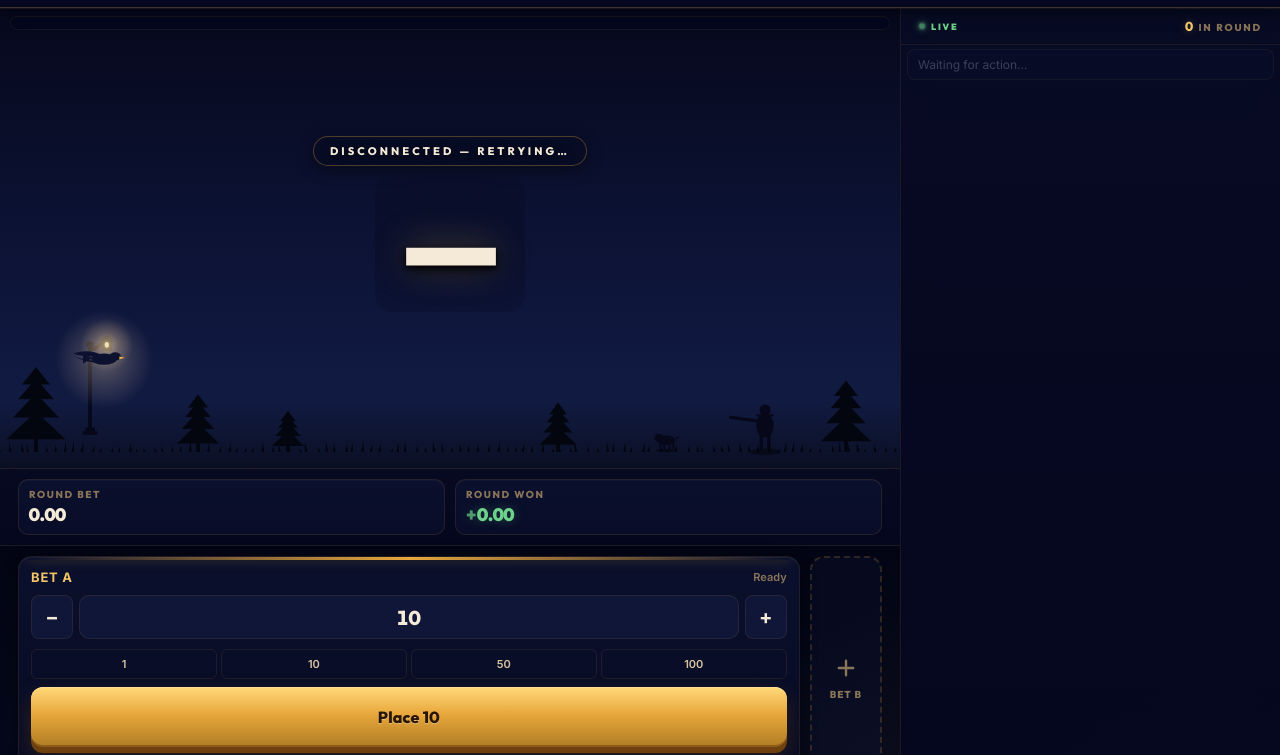
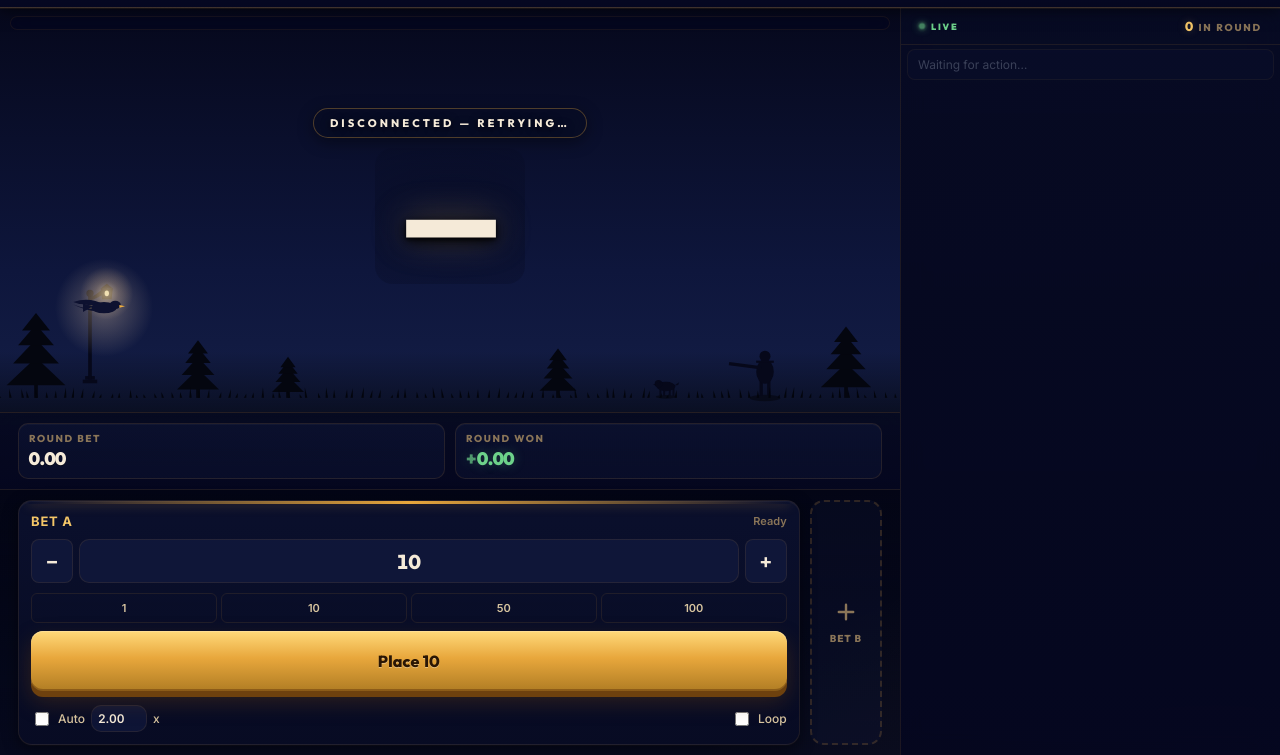
Before and after one commit to giorgimol/eagle-crash, a website with bundled scripts: page public/index.html in a window 1280 px wide. Shown: the part 45-800 px from the top of the page. Built offline with nearby package versions, Linux system fonts and the light colour scheme; no server answers; animation ran at ten frames a second.

Commit message:
fix: desktop layout overflow — remove stage min-height so grid fits viewport
The 460px min-height on .stage pushed the grid to 853px on an 800px
viewport, clipping the Auto/Loop row below the fold. Now the stage
uses 1fr without a min-height, so rows always sum to exactly 100dvh.

Co-Authored-By: Claude Opus 4.7 <noreply@anthropic.com>

```diff
--- a/public/styles.css
+++ b/public/styles.css
@@ -1247,7 +1247,7 @@ button.icon-btn:hover:not(:disabled) {
   :root { --pad: 18px; }
   #app {
     grid-template-columns: minmax(0, 1fr) 340px;
-    grid-template-rows: auto 1fr auto auto;
+    grid-template-rows: auto 1fr auto minmax(0, auto);
     grid-template-areas:
       "top   top"
       "stage feed"
@@ -1255,9 +1255,8 @@ button.icon-btn:hover:not(:disabled) {
       "bets  feed";
   }
   .feed { max-height: none; border-top: 0; border-left: 1px solid var(--card-border); }
-  .bets { grid-template-columns: 1fr 1fr; }
   .multiplier { font-size: clamp(96px, 9vw, 160px); }
-  .stage { min-height: 460px; }
+  .stage { min-height: 0; }
 }
 
 @media (min-width: 1200px) {
```
